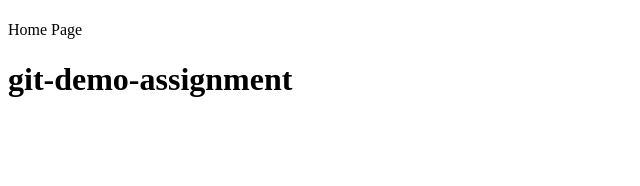
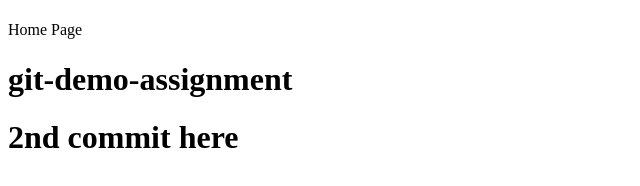
Before and after one commit to amitpriyadarshi21/html-demo, a plain HTML site: page index.html in a window 1280 px wide. Shown: the whole page, without its empty margins (0-640 px from the left). Drawn offline with Linux system fonts and the light colour scheme.

Commit message:
new display line added

```diff
--- a/index.html
+++ b/index.html
@@ -7,5 +7,6 @@
     <body>
         <h1></h1>Home Page</h1>
         <h1>git-demo-assignment</h1>
+        <h1>2nd commit here</h1>
     </body>
 </html>
```
